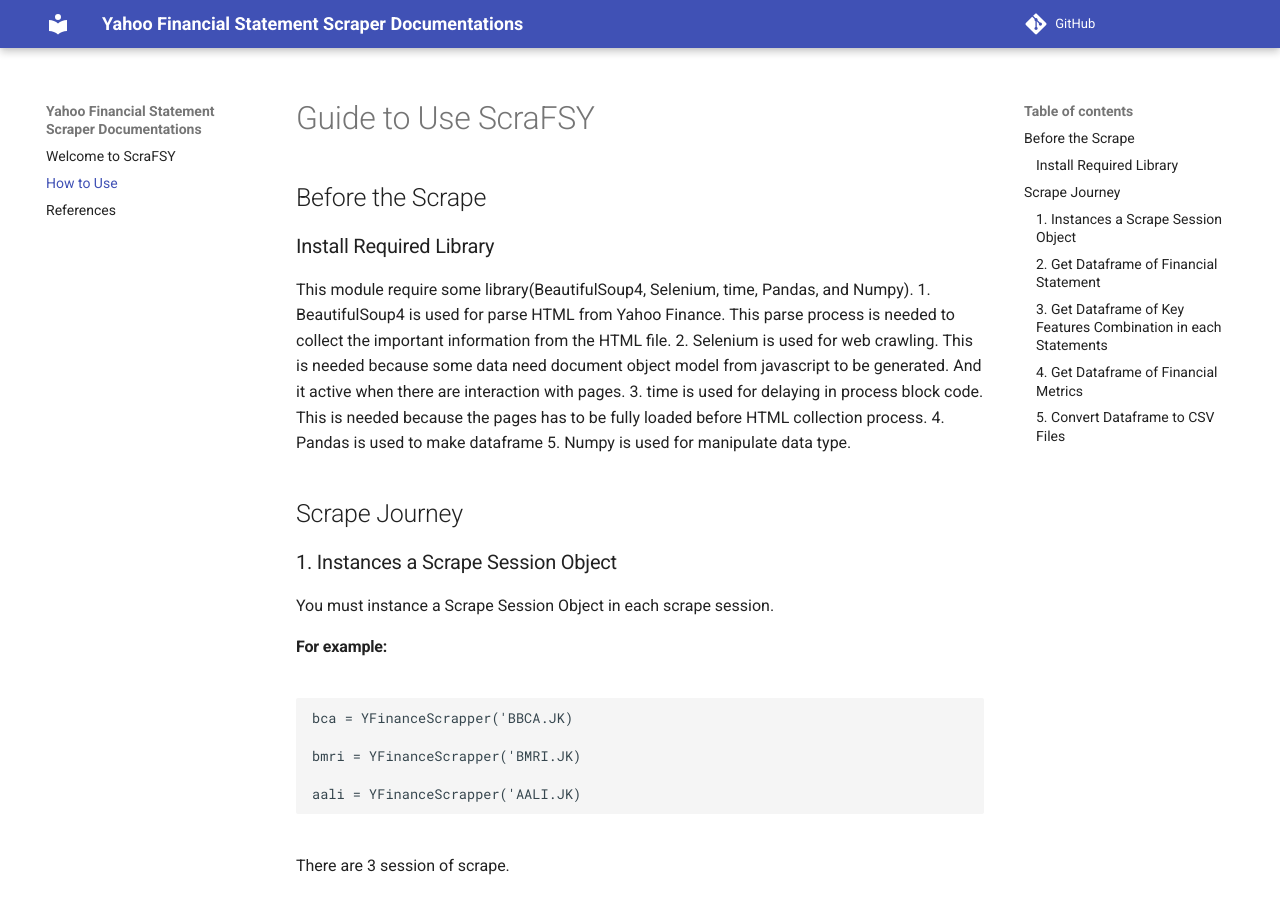
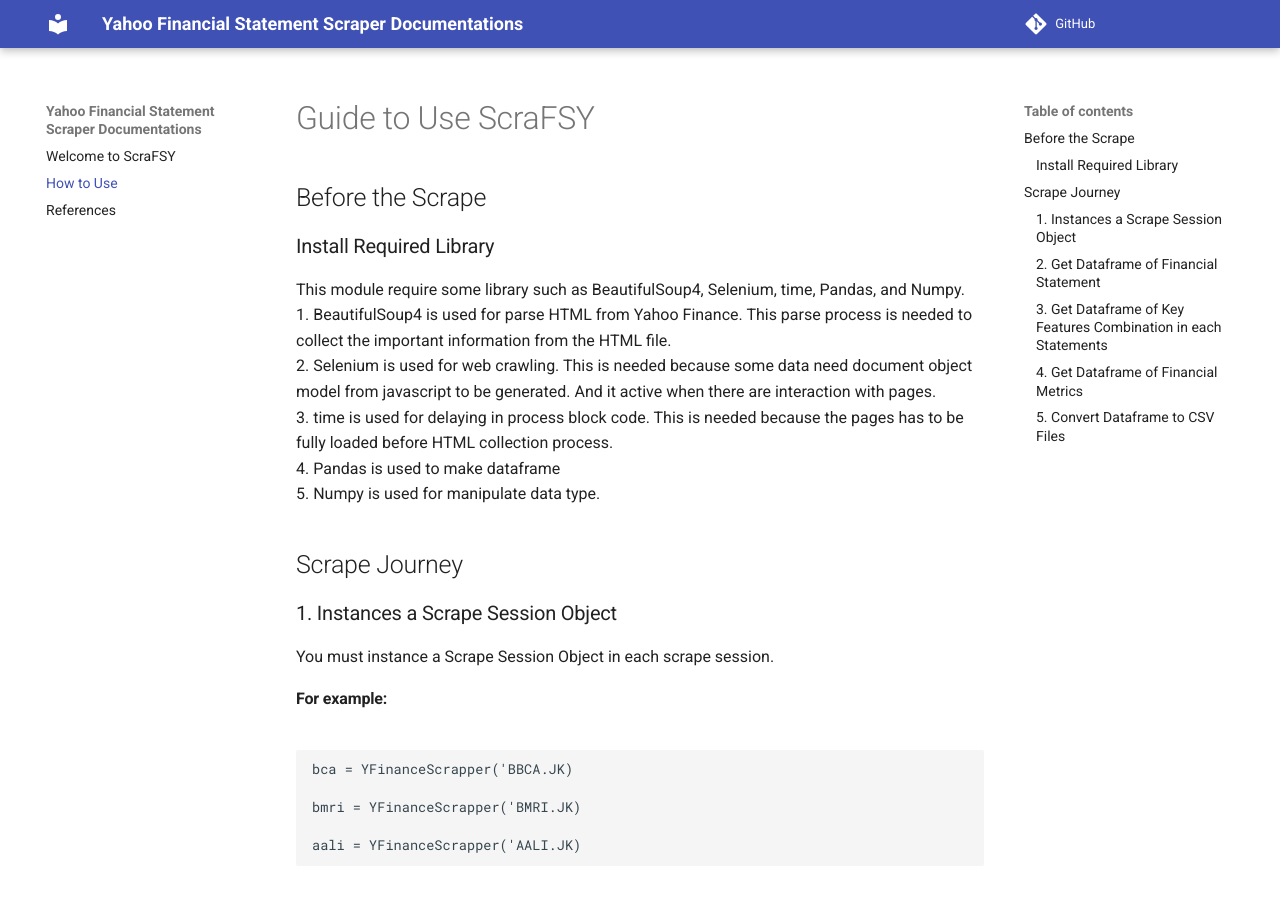
Before and after one commit to ryanalhakim27/Yahoo-Fincancial-Statement-Scraper, an MkDocs documentation site: the page built from docs/how to use.md, in a window 1280 px wide and 900 px high. Built offline with MkDocs 1.6.1 and Material for MkDocs 9.7.7, drawn with Linux system fonts in a browser that asks for light colours; comment, search, counter and statistics services are not loaded.

Commit message:
edit How to use.md

```diff
--- a/docs/how to use.md
+++ b/docs/how to use.md
@@ -4,12 +4,12 @@
 
 ### Install Required Library
 
-This module require some library(BeautifulSoup4, Selenium, time, Pandas, and Numpy).
-1. BeautifulSoup4 is used for parse HTML from Yahoo Finance. This parse process is needed to collect the important information from the HTML file.
-2. Selenium is used for web crawling. This is needed because some data need document object model from javascript to be generated. And it active when there are interaction with pages.
-3. time is used for delaying in process block code. This is needed because the pages has to be fully loaded before HTML collection process.
-4. Pandas is used to make dataframe
-5. Numpy is used for manipulate data type.
+This module require some library such as BeautifulSoup4, Selenium, time, Pandas, and Numpy.
+<br>1. BeautifulSoup4 is used for parse HTML from Yahoo Finance. This parse process is needed to collect the important information from the HTML file.
+<br>2. Selenium is used for web crawling. This is needed because some data need document object model from javascript to be generated. And it active when there are interaction with pages.
+<br>3. time is used for delaying in process block code. This is needed because the pages has to be fully loaded before HTML collection process.
+<br>4. Pandas is used to make dataframe
+<br>5. Numpy is used for manipulate data type.
 
 ## Scrape Journey
 
```
Also changed, not shown: site/how to use/index.html, 1 other file.
